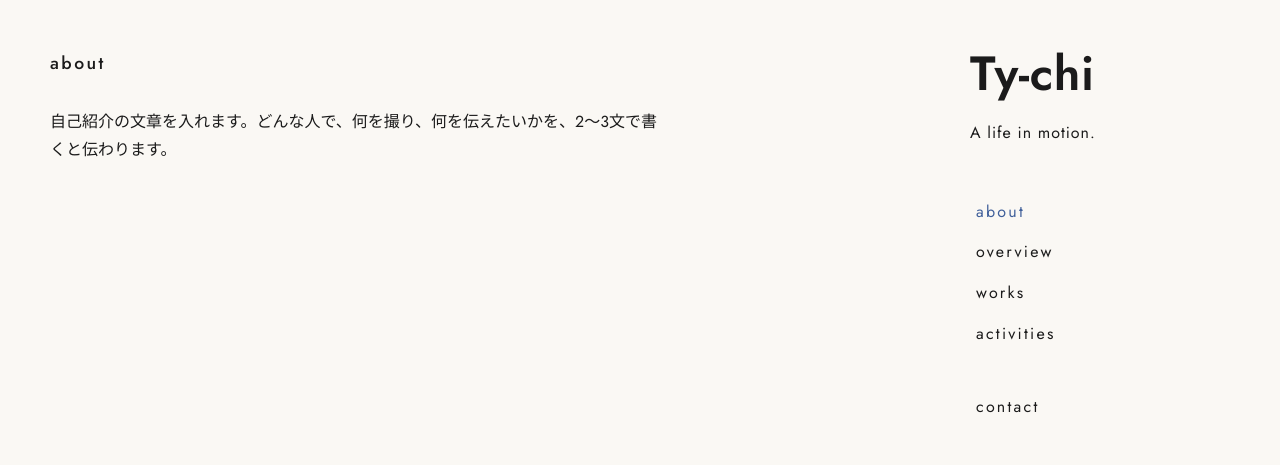
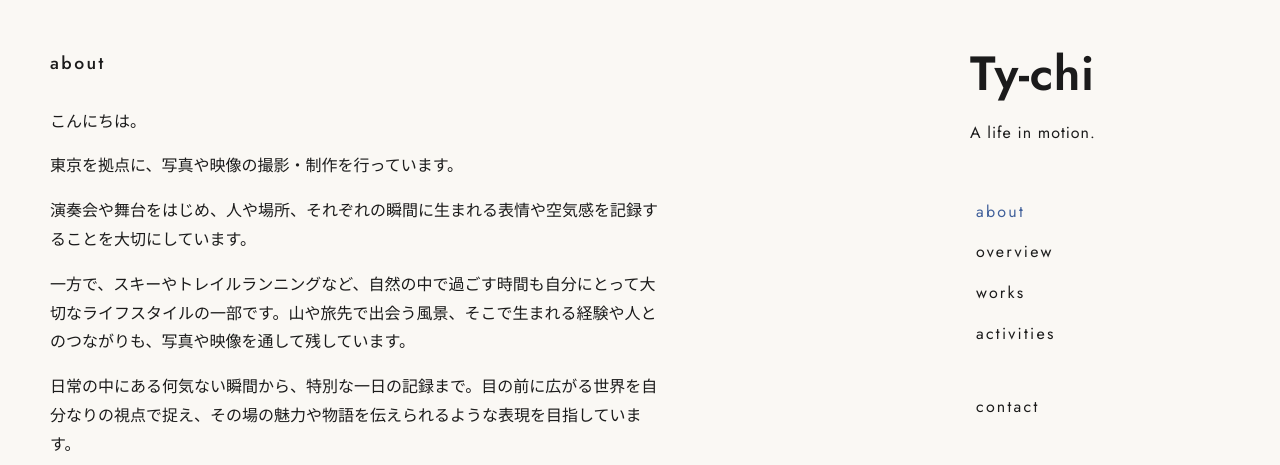
Before and after one commit to ty-chi3776/tychi-Web, a plain HTML site: page about.html in a window 1280 px wide. Shown: the top 465 px of the page. Drawn offline with Linux system fonts and the light colour scheme.

Commit message:
Add files via upload

```diff
--- a/about.html
+++ b/about.html
@@ -30,7 +30,11 @@
   <div class="layout">
     <main>
       <h1 class="page-title">about</h1>
-      <p>自己紹介の文章を入れます。どんな人で、何を撮り、何を伝えたいかを、2〜3文で書くと伝わります。</p>
+      <p>こんにちは。</p>
+      <p>東京を拠点に、写真や映像の撮影・制作を行っています。</p>
+      <p>演奏会や舞台をはじめ、人や場所、それぞれの瞬間に生まれる表情や空気感を記録することを大切にしています。</p>
+      <p>一方で、スキーやトレイルランニングなど、自然の中で過ごす時間も自分にとって大切なライフスタイルの一部です。山や旅先で出会う風景、そこで生まれる経験や人とのつながりも、写真や映像を通して残しています。</p>
+      <p>日常の中にある何気ない瞬間から、特別な一日の記録まで。目の前に広がる世界を自分なりの視点で捉え、その場の魅力や物語を伝えられるような表現を目指しています。</p>
     </main>
 
     <!-- パソコン・タブレット：右にサイドバー -->
```
